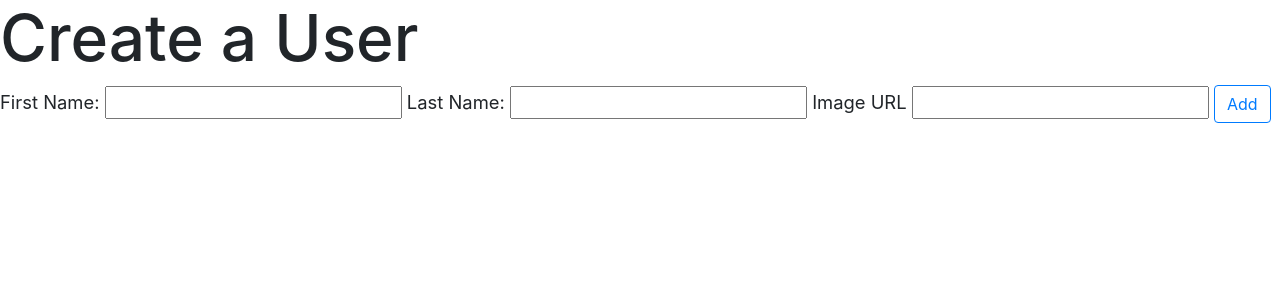
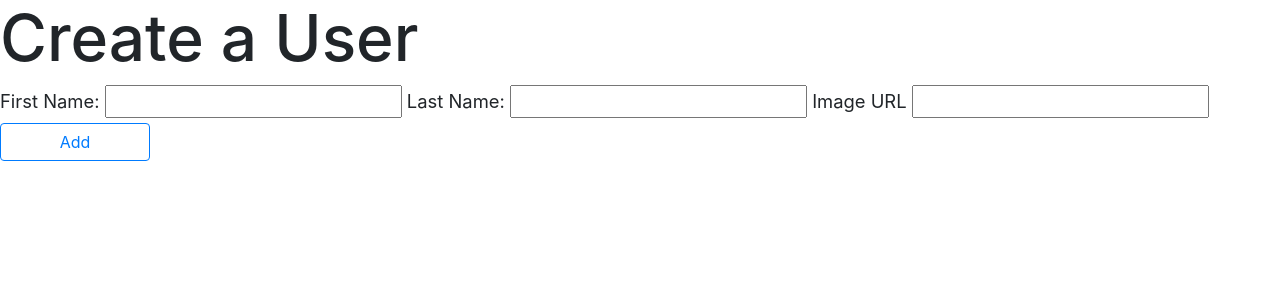
Before and after one commit to Eduardo-Zagalsky/Blogly, a Flask app: page /users/new in a window 1280 px wide. Shown: the top 300 px of the page. Run offline with Flask 2, Linux system fonts and the light colour scheme.

Commit message:
added the button width

```diff
--- a/static/style.css
+++ b/static/style.css
@@ -14,3 +14,7 @@ body {
 form {
     display: inline;
 }
+
+button {
+    width: 150px;
+}
```
